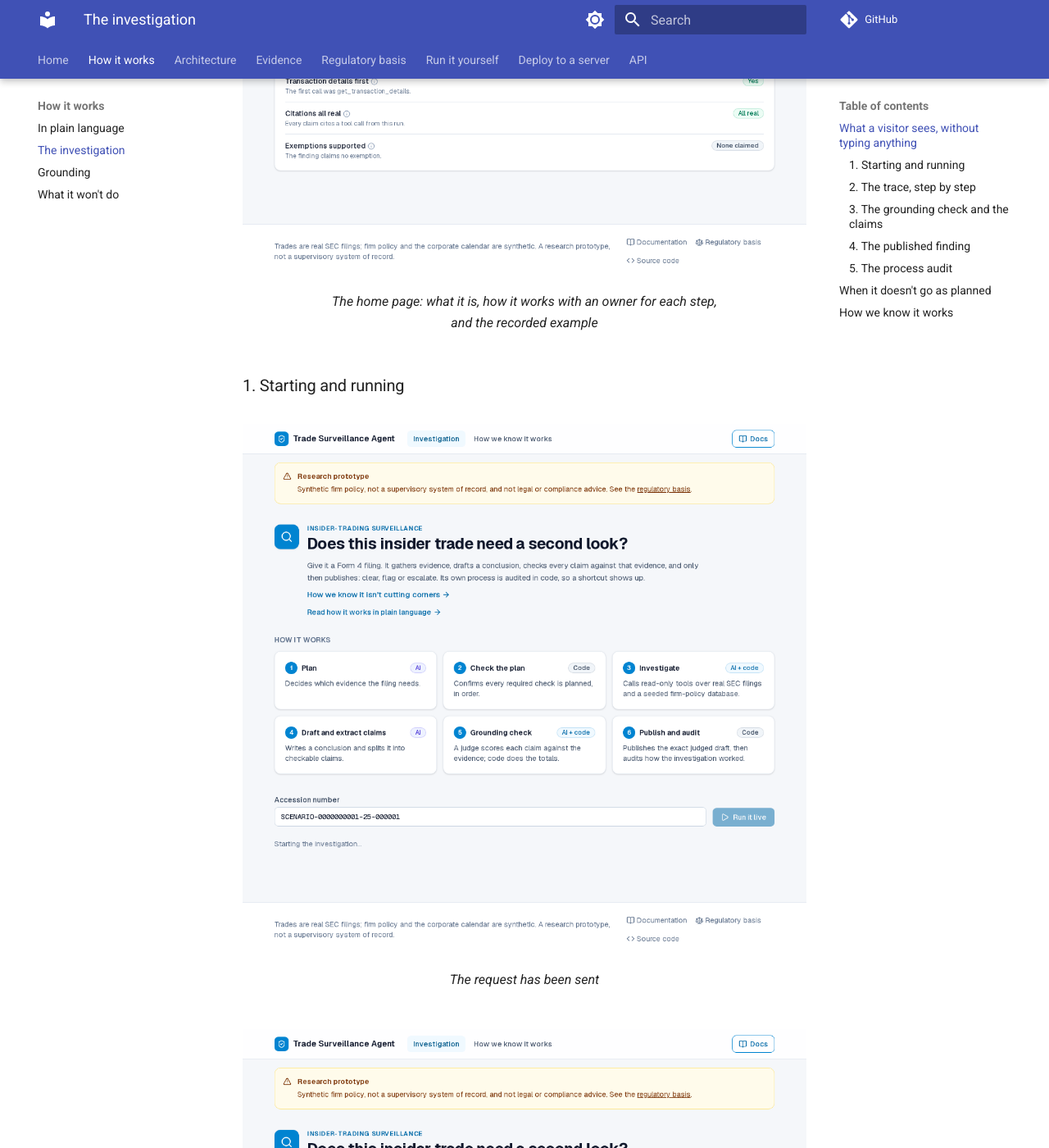
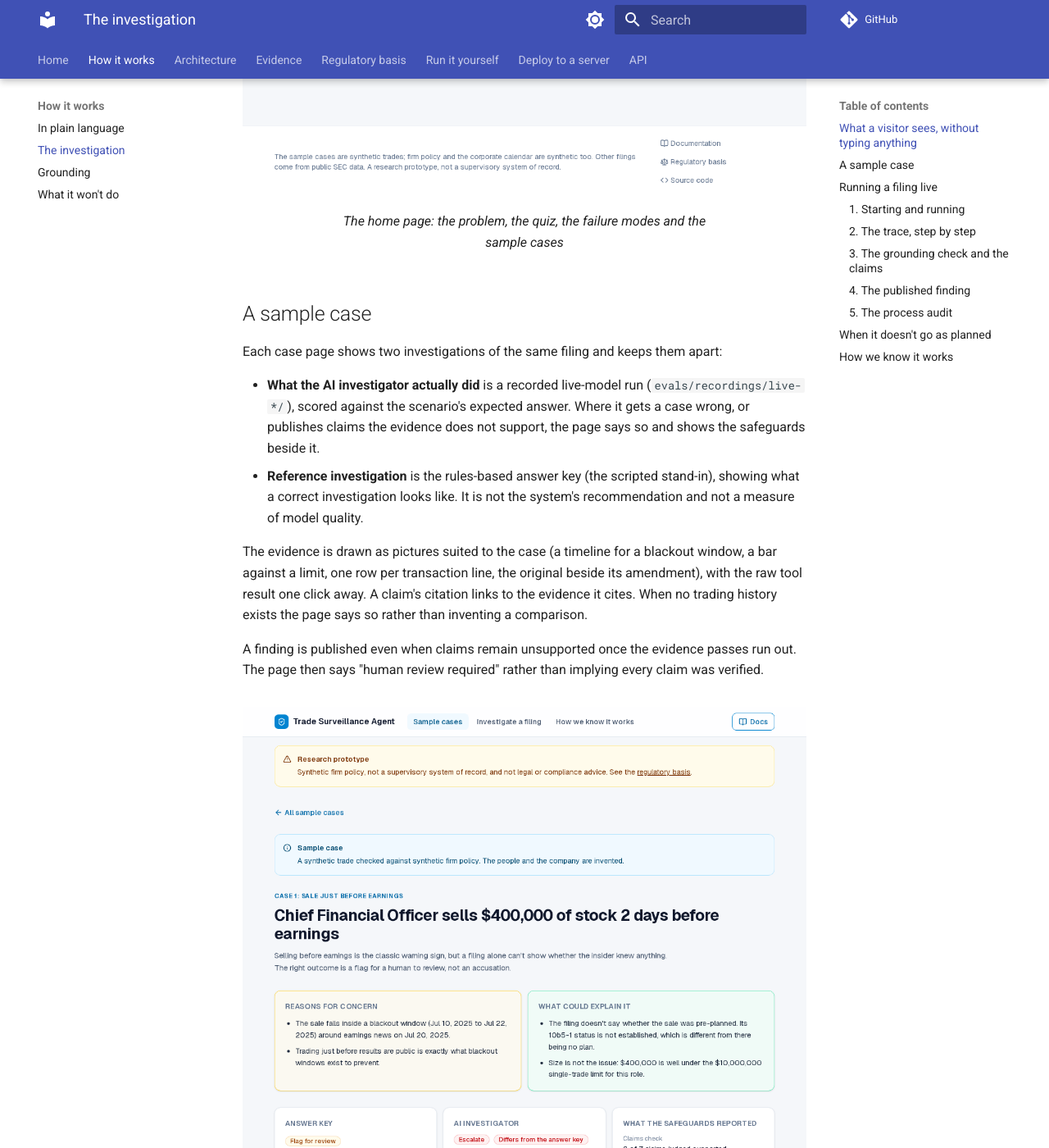
Before and after one commit to zarreh/trade_sureillance_agent, an MkDocs documentation site: the page built from docs/how-it-works/the-investigation.md, in a window 1280 px wide and 1400 px high, scrolled down 2331 px. Shown: the whole window at 82% size. Built offline with MkDocs 1.6.1 and Material for MkDocs 9.7.7, drawn with Linux system fonts in a browser that asks for light colours; comment, search, counter and statistics services are not loaded; some of the changed text lies outside the part shown.

Commit message:
docs: walk through the problem-first home, case pages and live re-run; regenerate screenshots

```diff
--- a/docs/how-it-works/the-investigation.md
+++ b/docs/how-it-works/the-investigation.md
@@ -8,18 +8,57 @@
 
 ## What a visitor sees, without typing anything
 
-The home page opens on a **recorded example**: canonical scenario 1, replayed
-from a stored run, so a visitor sees a complete investigation the moment the
-page loads and nothing is spent. It used the scripted stand-in for the AI model,
-and the page says so. A **Run it live** button starts a real investigation
-instead; its id goes into the URL (`?run=`), so a reload replays the stored run
-rather than starting another.
+The home page starts with the problem, not the pipeline: a compliance team has to
+decide which insider trades deserve an investigation. Flag everything and
+reviewers drown in false alarms; clear too easily and warning signs get missed.
+A short quiz puts two near-identical sales side by side, three failure modes
+show what goes wrong and which safeguard answers it, and ten **sample cases**
+lead to a page each. The pipeline is further down, under "Under the hood".
+
+Every case is a **synthetic trade checked against a synthetic firm policy**, and
+the page says so. The home page and the case pages do not call the API, so
+nothing is spent.
 
 <figure markdown>
-![The home page with its recorded example](../assets/screenshot-home.png#only-light)
-![The home page with its recorded example](../assets/screenshot-home-dark.png#only-dark)
-<figcaption markdown>The home page: what it is, how it works with an owner for each step, and the recorded example</figcaption>
+![The home page](../assets/screenshot-home.png#only-light)
+![The home page](../assets/screenshot-home-dark.png#only-dark)
+<figcaption markdown>The home page: the problem, the quiz, the failure modes and the sample cases</figcaption>
 </figure>
+
+## A sample case
+
+Each case page shows two investigations of the same filing and keeps them apart:
+
+- **What the AI investigator actually did** is a recorded live-model run
+  (`evals/recordings/live-*/`), scored against the scenario's expected answer.
+  Where it gets a case wrong, or publishes claims the evidence does not support,
+  the page says so and shows the safeguards beside it.
+- **Reference investigation** is the rules-based answer key (the scripted
+  stand-in), showing what a correct investigation looks like. It is not the
+  system's recommendation and not a measure of model quality.
+
+The evidence is drawn as pictures suited to the case (a timeline for a blackout
+window, a bar against a limit, one row per transaction line, the original beside
+its amendment), with the raw tool result one click away. A claim's citation links
+to the evidence it cites. When no trading history exists the page says so rather
+than inventing a comparison.
+
+A finding is published even when claims remain unsupported once the evidence
+passes run out. The page then says "human review required" rather than implying
+every claim was verified.
+
+<figure markdown>
+![A case page](../assets/screenshot-case.png#only-light)
+![A case page](../assets/screenshot-case-dark.png#only-dark)
+<figcaption markdown>A case page: the evidence, both investigations and the safeguards</figcaption>
+</figure>
+
+## Running a filing live
+
+**Investigate a filing** takes an accession number, or **Re-run this case live**
+on a case page fills one in. Starting a run uses the server's model credits. Its
+id goes into the URL (`?run=`), so a reload replays the stored run rather than
+starting another. The finished run shows the same evidence cards as a case page.
 
 ### 1. Starting and running
 
```
Also changed, not shown: docs/run-it-yourself.md (+11 -8 lines), docs/assets/screenshot-case-dark.png (added), docs/assets/screenshot-case.png (added), docs/assets/screenshot-empty-dark.png, docs/assets/screenshot-empty.png, docs/assets/screenshot-error-dark.png, docs/assets/screenshot-error.png, docs/assets/screenshot-evaluation-dark.png, docs/assets/screenshot-evaluation.png, docs/assets/screenshot-home-dark.png, docs/assets/screenshot-home.png, docs/assets/screenshot-loading-dark.png, docs/assets/screenshot-loading.png, docs/assets/screenshot-running-dark.png, 3 more files.
